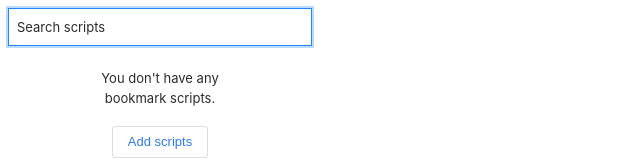
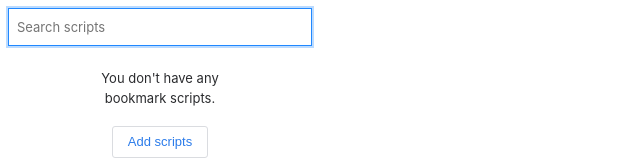
Before and after one commit to anthonyec/powerlet, a React app: page / in a window 1280 px wide. Shown: the top 160 px of the page, without its empty margins (0-640 px from the left). Built offline with nearby package versions, Linux system fonts and the light colour scheme; no server answers.

Commit message:
Add light theme placeholder text color

```diff
--- a/src/popup/app.css
+++ b/src/popup/app.css
@@ -32,6 +32,8 @@
    /* Less padding on top to optically align in the center. */
   --button-padding: 7px 15px 8px;
   --button-font-size: 13px;
+
+  --input-placeholder-color: #757575;
 }
 
 @media(prefers-color-scheme: dark) {
```
